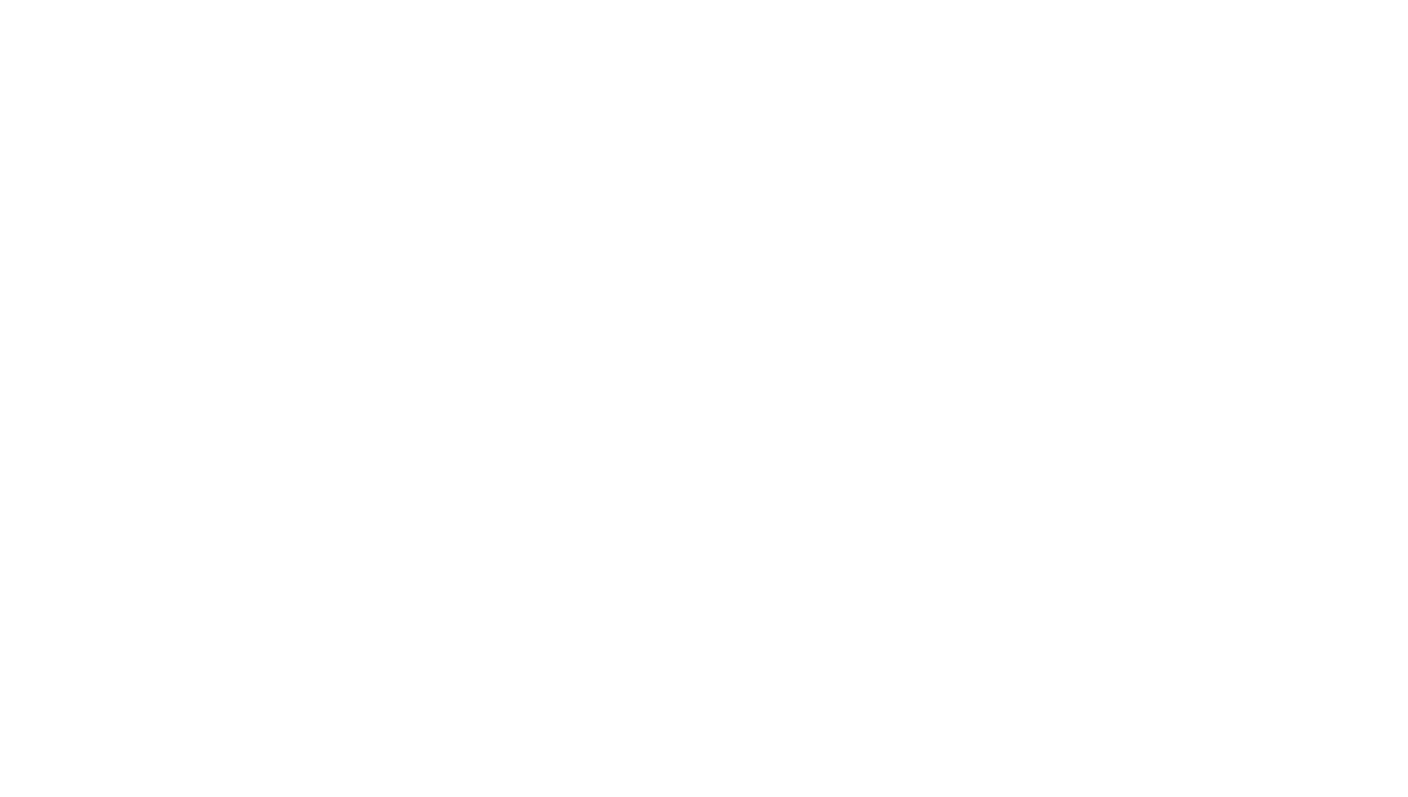
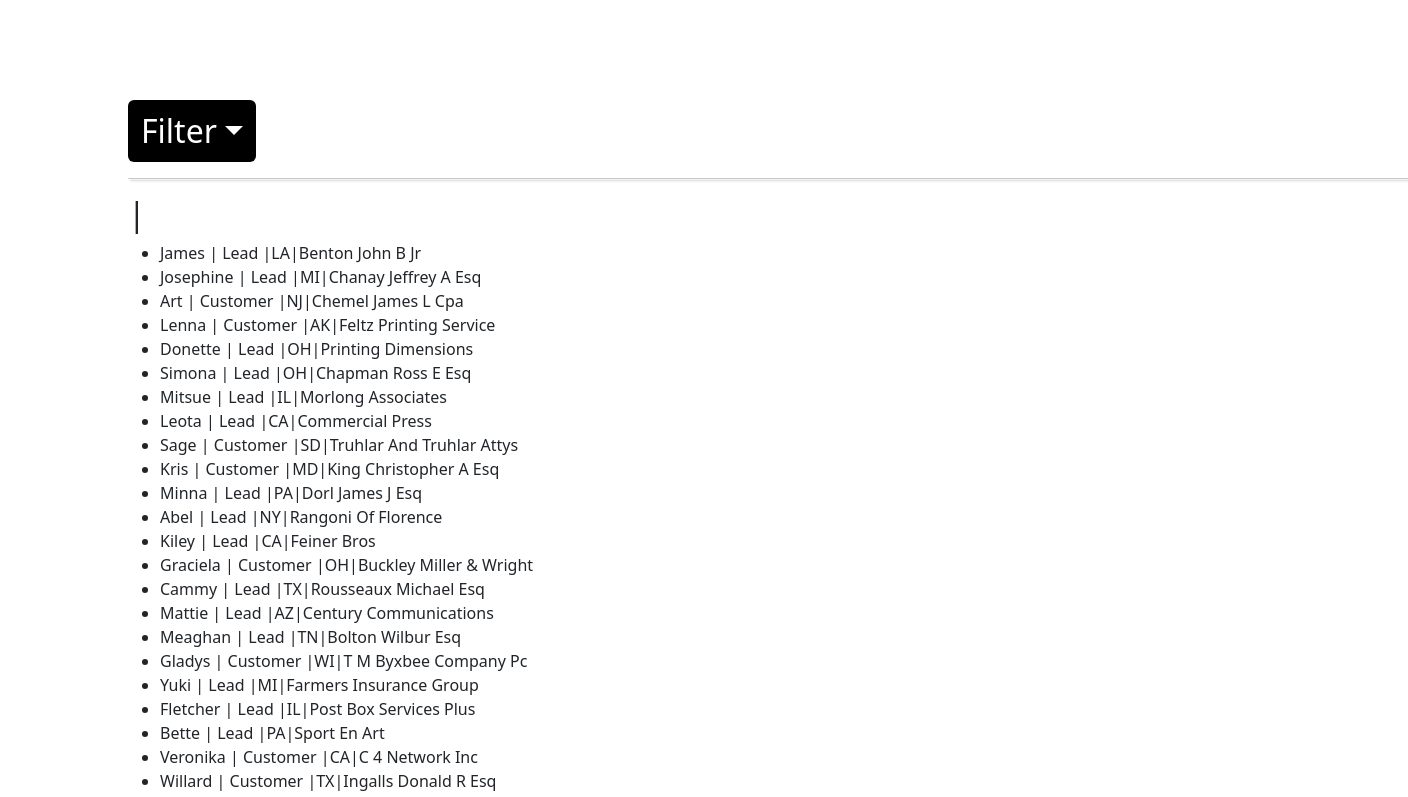
Before and after one commit to Fara7amad/crm-system, a React (Vite) app: page /clients in a window 1280 px wide. Shown: the top 797 px of the page, 1408 px wide, since content can reach past the window. Built offline with nearby package versions, Linux system fonts and the light colour scheme.

Commit message:
client filter component

```diff
--- /dev/null
+++ b/src/components/FormFilterDrop.jsx
@@ -0,0 +1,126 @@
+import { useState, useEffect } from "react";
+import { useClient } from "@contexts/ClientsContext";
+import "./client/FormClientFilter.css";
+
+const defaultFilters = { state: "", type: "" };
+
+const FormFilterDrop = ({ filteredList, setFilterList }) => {
+  const [filters, setFilters] = useState(defaultFilters);
+  const clients = useClient();
+  const onChangeState = (e) => {
+    setFilters((currentState) => {
+      return { ...currentState, state: e.target.value };
+    });
+  };
+
+  const onChangeType = (e) => {
+    setFilters((prev) => {
+      return { ...prev, type: e.target.value };
+    });
+  };
+
+  const onClickAll = () => {
+    console.log("true");
+    setFilterList(clients);
+    console.log(clients);
+    console.log(filteredList, "FilerList");
+  };
+
+  const onSubmit = (event) => {
+    event.preventDefault();
+
+    let filtered = [...clients];
+
+    if (filters.type)
+      filtered = [...filtered.filter((client) => client.type == filters.type)];
+
+    if (filters.state)
+      filtered = [
+        ...filtered.filter((client) => client.state == filters.state),
+      ];
+    console.log(filtered);
+    setFilterList(filtered);
+
+    // alert(JSON.stringify(form, null, 4));
+  };
+
+  return (
+    <div className="dropdown">
+      {" "}
+      <form onSubmit={onSubmit}>
+        <button
+          id="ddrop"
+          className="btn dropdown-toggle"
+          type="button"
+          data-bs-toggle="dropdown"
+          aria-expanded="false"
+        >
+          Filter
+        </button>
+
+        <ul className="dropdown-menu" aria-labelledby="dropdownMenu2">
+          <li>
+            <input
+              type="text"
+              placeholder="Type"
+              value={filters.type}
+              onChange={onChangeType}
+            />
+          </li>
+          <hr />
+          <li>
+            <input
+              type="text"
+              placeholder="Stats"
+              value={filters.state}
+              onChange={onChangeState}
+            />
+          </li>
+
+          <hr />
+          <li>
+            {/* <input
+              class="form-check-input"
+              type="checkbox"
+              value=""
+              id="flexCheckDefault"
+            />
+            <label
+              class="form-check-label"
+              htmlFor="flexCheckDefault"
+              onChange={onClickAll}
+            >
+              Default checkbox
+            </label> */}
+            <button className="All" onClick={onClickAll}>
+              All Clients
+            </button>
+          </li>
+
+          <hr />
+          <li>
+            <button type="submit" className="btn-submit">
+              Submit
+            </button>
+          </li>
+        </ul>
+      </form>
+      <hr />
+      <h2>
+        {filters.type}|{filters.state}
+      </h2>
+      <div>
+        <ul>
+          {filteredList.map((client) => (
+            <li>
+              {client.firstName} | {client.type} |{client.state}|
+              {client.company}
+            </li>
+          ))}
+        </ul>
+      </div>
+    </div>
+  );
+};
+
+export default FormFilterDrop;
--- a/src/components/client/ClientsFilters.jsx
+++ b/src/components/client/ClientsFilters.jsx
@@ -1,4 +1,45 @@
-function ClientsFilters() {
-	return <div></div>;
+import { useEffect, useState } from "react";
+import { useClient } from "@contexts/ClientsContext";
+function ClientsFilters(props) {
+  console.log(props.type);
+  console.log(props.state);
+  const [filters, setFilters] = useState({
+    state: props.state,
+    type: props.type,
+  });
+
+  console.log(filters);
+
+  const [filteredList, setfilteredList] = useState([...props.filteredList]);
+
+  useEffect(() => {
+    let filtered = [...filteredList];
+
+    if (filters.type)
+      filtered = [...filtered.filter((client) => client.type == filters.type)];
+
+    if (filters.state)
+      filtered = [
+        ...filtered.filter((client) => client.state == filters.state),
+      ];
+
+    if (filtered.length != filteredList) {
+      setfilteredList(filtered);
+      props.onClick(filtered);
+    }
+  }, [filters]);
+
+  return (
+    <div>
+      <ul>
+        {filteredList.map((client) => (
+          <li>
+            {client.firstName} | {client.type} |{client.state}|{client.company}
+          </li>
+        ))}
+      </ul>
+    </div>
+  );
 }
+
 export default ClientsFilters;
--- /dev/null
+++ b/src/components/client/FormClientFilter.css
@@ -0,0 +1,61 @@
+#ddrop {
+  background-color: black;
+  color: white;
+  font-size: xx-large;
+}
+
+.dropdown {
+  position: relative;
+  left: 10%;
+  top: 100px;
+}
+
+ul.dropdown-menu li input {
+  padding-left: 10px;
+  padding-bottom: 10px;
+  width: 50%;
+
+  border-style: 20px;
+  border-radius: 12px;
+  display: flex;
+  align-self: center;
+  border-color: rgb(44, 44, 44);
+  box-shadow: 1px 1px 1px 1px;
+}
+
+ul.dropdown-menu li {
+  display: flex;
+  justify-content: center;
+  justify-content: space-around;
+}
+
+ul.dropdown-menu {
+  background: #eee;
+  border-radius: 10px;
+  border-color: black;
+  width: 250px;
+
+  box-shadow: 1px 1px;
+}
+.btn-submit {
+  width: 100px;
+  height: 40px;
+  background-color: black;
+  color: white;
+  border-radius: 8px;
+}
+hr {
+  border-radius: 2px;
+  box-shadow: 2px 2px 2px;
+  box-shadow: rgb(0, 0, 0);
+}
+select {
+  padding-left: 10px;
+  padding-bottom: 10px;
+  width: 80%;
+  border-color: rgb(44, 44, 44);
+  border-radius: 5px;
+}
+select .op:hover {
+  background-color: black;
+}
--- a/src/pages/Clients.jsx
+++ b/src/pages/Clients.jsx
@@ -1,10 +1,30 @@
+import { useEffect, useState } from "react";
 import { useClient } from "@contexts/ClientsContext";
+import { FontAwesomeIcon } from "@fortawesome/react-fontawesome";
+import ClientsFilters from "../components/client/ClientsFilters";
+import FormFilterDrop from "../components/FormFilterDrop";
 
 function Clients() {
-	const clients = useClient();
+  const clients = useClient();
+  const [obj_Filter, setObj_Filter] = useState({});
+  const [filteredList, setFilteredList] = useState(clients);
 
-	console.log(clients);
+  const getData = (obj) => {
+    setObj_Filter(obj);
+  };
 
-	return <div></div>;
+  const getDataFilterList = (filterL) => {
+    setFilteredList(filterL);
+  };
+
+  return (
+    <div className="Filter">
+      <FormFilterDrop
+        setFilterList={getDataFilterList}
+        filteredList={filteredList}
+      />
+      <p></p>
+    </div>
+  );
 }
 export default Clients;
```
Also changed, not shown: src/components/client/MyButton.jsx (added, +27 -0 lines).
